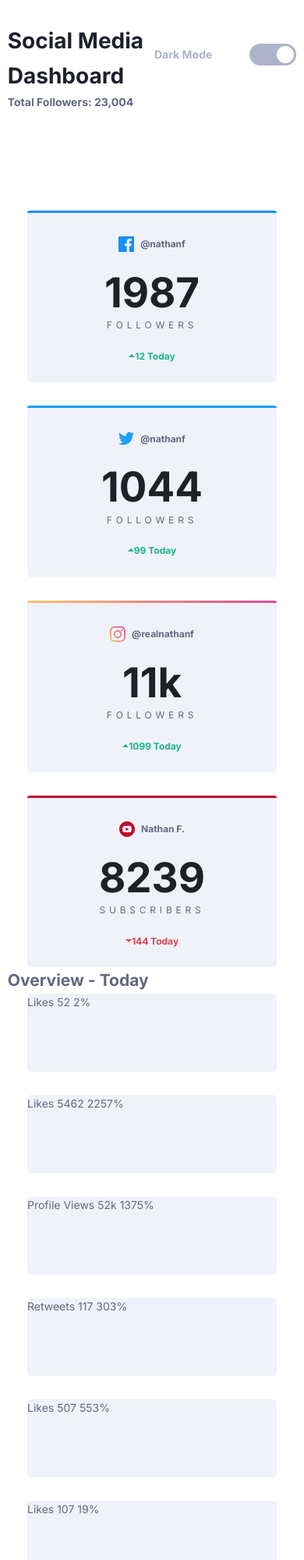
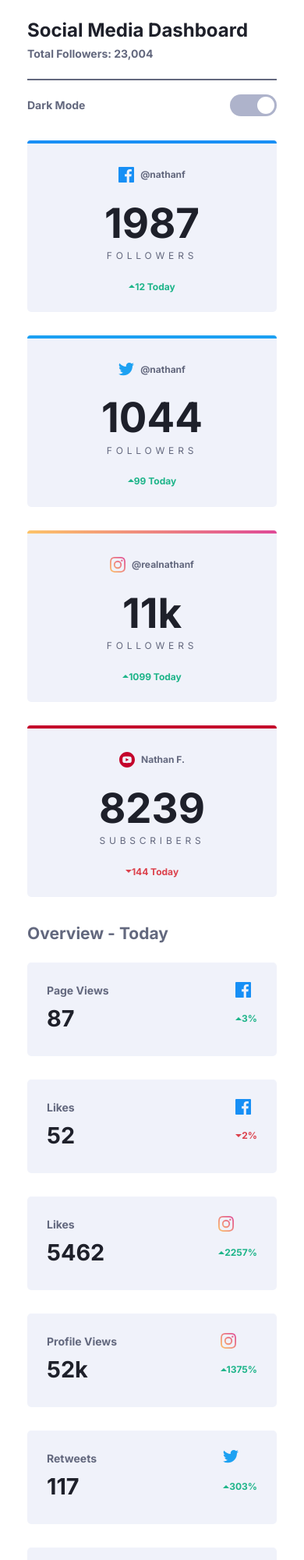
Before and after one commit to katarzynaFronc/Exercise7, a plain HTML site: page index.html in a window 390 px wide. Shown: the top 2000 px of the page at 78% size. Drawn offline with Linux system fonts and the light colour scheme; a script that the page names is missing.

Commit message:
styles of overview-today cards were added

```diff
--- a/index.html
+++ b/index.html
@@ -19,9 +19,10 @@
           <h1>Social Media Dashboard</h1>
           <p>Total Followers: 23,004</p>
         </div>
+        <hr class="smDashboard__mobile">
         <div class="theme-switch-wrapper">
           <p>Dark Mode</p>
-          <label class="theme-switch" for="checkbox">
+          <label id="theme-switch" class="active" for="checkbox">
             <input type="checkbox" id="checkbox" />
             <div class="slider round"></div>
           </label>
@@ -32,65 +33,130 @@
       <div class="followers__card facebook">
         <hr>
         <div class="followers--name">
-          <img src="./images/icon-facebook.svg">
+          <img src="./images/icon-facebook.svg" alt="">
           <p> @nathanf</p>
         </div>
         <h2>1987</h2>
-        <h4>Followers</h4>
+        <h5>Followers</h5>
         <div class="followers--today">
-          <img src="./images/icon-up.svg">
-          <p class="followers--up">12 Today</p>
+          <img src="./images/icon-up.svg" alt="">
+          <p class="up">12 Today</p>
         </div>
       </div>
       <div class="followers__card twitter">
         <hr>
         <div class="followers--name">
-          <img src="./images/icon-twitter.svg">
+          <img src="./images/icon-twitter.svg" alt="">
           <p>@nathanf</p>
         </div>
         <h2>1044</h2>
-        <h4>Followers</h4>
+        <h5>Followers</h5>
         <div class="followers--today">
-          <img src="./images/icon-up.svg">
-          <p class="followers--up">99 Today</p>
+          <img src="./images/icon-up.svg" alt="">
+          <p class="up">99 Today</p>
         </div>
       </div>
       <div class="followers__card instagram">
         <hr>
         <div class="followers--name">
-          <img src="./images/icon-instagram.svg">
+          <img src="./images/icon-instagram.svg" alt="">
          <p>@realnathanf</p>
         </div>
         <h2>11k</h2>
-        <h4>Followers</h4>
+        <h5>Followers</h5>
         <div class="followers--today">
-          <img src="./images/icon-up.svg">
-          <p class="followers--up">1099 Today</p>
+          <img src="./images/icon-up.svg" alt="">
+          <p class="up">1099 Today</p>
         </div>
       </div>
       <div class="followers__card youtube">
         <hr>
         <div class="followers--name">
-          <img src="./images/icon-youtube.svg">
+          <img src="./images/icon-youtube.svg" alt="">
           <p>Nathan F.</p>
         </div>
         <h2>8239</h2>
-        <h4>Subscribers</h4>
+        <h5>Subscribers</h5>
         <div class="followers--today">
-          <img src="./images/icon-down.svg">
-          <p class="followers--down">144 Today</p>
+          <img src="./images/icon-down.svg" alt="">
+          <p class="down">144 Today</p>
         </div>
       </div>
     </section>
     <h2 class="overview__title">Overview - Today</h2>
     <section class="overview">
-      <div class="overview__card facebook">Likes 52 2%</div>
-      <div class="overview__card instagram">Likes 5462 2257%</div>
-      <div class="overview__card instagram">Profile Views 52k 1375%</div>
-      <div class="overview__card twitter">Retweets 117 303%</div>
-      <div class="overview__card twitter">Likes 507 553%</div>
-      <div class="overview__card youtube">Likes 107 19%</div>
-      <div class="overview__card youtube">Total Views 1407 12%</div>
+      <div class="overview__card facebook">
+        <p>Page Views</p>
+        <img src="./images/icon-facebook.svg" alt="">
+        <h4>87</h4>
+        <div class="percent">
+          <img src="./images/icon-up.svg" alt="">
+          <p class="up">3%</p>
+        </div>
+      </div>
+      <div class="overview__card facebook">
+        <p>Likes</p>
+        <img src="./images/icon-facebook.svg" alt="">
+        <h4>52</h4>
+        <div class="percent">
+          <img src="./images/icon-down.svg" alt="">
+          <p class="down">2%</p>
+        </div>
+      </div>
+      <div class="overview__card instagram">
+        <p>Likes</p>
+        <img src="./images/icon-instagram.svg" alt="">
+        <h4>5462</h4>
+        <div class="percent">
+          <img src="./images/icon-up.svg" alt="">
+          <p class="up">2257%</p>
+        </div>
+      </div>
+      <div class="overview__card instagram">
+        <p>Profile Views</p>
+        <img src="./images/icon-instagram.svg" alt="">
+        <h4>52k</h4>
+        <div class="percent">
+          <img src="./images/icon-up.svg" alt="">
+          <p class="up">1375%</p>
+        </div>
+      </div>
+      <div class="overview__card twitter">
+        <p>Retweets</p>
+        <img src="./images/icon-twitter.svg" alt="">
+        <h4>117</h4>
+        <div class="percent">
+          <img src="./images/icon-up.svg" alt="">
+          <p class="up">303%</p>
+        </div>
+      </div>
+      <div class="overview__card twitter">
+        <p>Likes</p>
+        <img src="./images/icon-twitter.svg" alt="">
+        <h4>507</h4>
+        <div class="percent">
+          <img src="./images/icon-up.svg" alt="">
+          <p class="up">553%</p>
+        </div>
+      </div>
+      <div class="overview__card youtube">
+        <p>Likes</p>
+        <img src="./images/icon-youtube.svg" alt="">
+        <h4>107</h4>
+        <div class="percent">
+          <img src="./images/icon-down.svg" alt="">
+          <p class="down">19%</p>
+        </div>
+      </div>
+      <div class="overview__card youtube">
+        <p>Total Views</p>
+        <img src="./images/icon-youtube.svg" alt="">
+        <h4>1407</h4>
+        <div class="percent">
+          <img src="./images/icon-down.svg" alt="">
+          <p class="down">12%</p>
+        </div>
+      </div>
     </section>
 
     <div class="attribution">
--- a/styles.css
+++ b/styles.css
@@ -66,11 +66,14 @@ body {
   margin: auto;
 }
 
+.smDashboard__mobile {
+  display: none;
+}
+
 .smDashboard__content {
   display: flex;
   justify-content: space-between;
   max-width: 1100px;
-  height: 80px;
   margin-top: 30px;
 }
 
@@ -106,7 +109,7 @@ body {
 
 .followers__card hr {
   margin: 0;
-  height: 3px;
+  height: 4px;
   border: none;
   border-radius: 5px 5px 0 0;
 }
@@ -147,7 +150,7 @@ body {
   margin: 0;
 }
 
-.followers__card h4 {
+.followers__card h5 {
   text-align: center;
   font-size: 0.75rem;
   font-weight: 300;
@@ -168,14 +171,16 @@ body {
   margin-top: 20px;
 }
 
-.followers--up {
+.up {
   color: var(--color--primary-LimeGreen);
   font-weight: 700;
+  font-size: 0.75rem;
 }
 
-.followers--down {
+.down {
   color: var(--color--primary-BrightRed);
   font-weight: 700;
+  font-size: 0.75rem;
 }
 
 .overview__title {
@@ -194,21 +199,48 @@ body {
 }
 
 .overview__card {
-  height: 100px;
+  display: grid;
+  grid-template-columns: 1fr auto;
+  grid-template-rows: 1fr auto;
+  /* align-items: flex-end; */
+
+  padding: 25px;
+  height: 120px;
   background-color: var(--card-bg-color);
   border-radius: 5px;
 }
 
+.percent {
+  display: flex;
+  justify-content: center;
+  align-items: center;
+  margin: 0;
+}
+
+.overview__card p {
+  margin: 0;
+  font-weight: 700;
+}
+
+.overview__card h4 {
+  color: var(--text-color-VDB);
+  font-size: 1.8rem;
+  margin: 0;
+}
+
+.overview__card img {
+}
+
 /*-------------swith----------*/
 
-.theme-switch {
+#theme-switch {
   display: inline-block;
   position: relative;
   height: 28px;
   width: 60px;
 }
 
-.theme-switch input {
+#theme-switch input {
   display: none;
 }
 
@@ -258,12 +290,15 @@ body {
 }
 
 input:checked + .slider {
-  /*----*/
   background: linear-gradient(60deg, var(--color--toggle-DarkTheme-LinearGradient1), var(--color--toggle-DarkTheme-LinearGradient2));
 }
 
 input:checked + .slider:before {
   transform: translateX(-32px);
+}
+
+.slider:is(:hover, :focus) {
+  background: linear-gradient(60deg, var(--color--toggle-DarkTheme-LinearGradient1), var(--color--toggle-DarkTheme-LinearGradient2));
 }
 
 /*-----------------------------*/
@@ -280,18 +315,33 @@ input:checked + .slider:before {
 
 /*-----------------------------*/
 
+/*-------------media-----------*/
+
 @media screen and (max-width: 545px) {
   .background {
     display: none;
   }
 
-  .smDashboard--content {
+  .smDashboard__content {
     display: flex;
     justify-content: center;
-    flex-wrap: wrap;
     max-width: 375px;
-    height: 80px;
     margin: auto;
+    margin-top: 20px;
+    flex-direction: column;
+  }
+
+  .smDashboard--title h1 {
+    font-size: 1.5rem;
+  }
+
+  .smDashboard__content hr {
+    display: block;
+    margin-top: 20px;
+    border: 0;
+    height: 1.8px;
+    background-color: var(--text-color);
+    width: 100%;
   }
 
   .theme-switch-wrapper {
@@ -301,10 +351,17 @@ input:checked + .slider:before {
     margin: auto;
     width: 320px;
   }
+
+  .theme-switch-wrapper p {
+    margin-right: 10px;
+    font-weight: 700;
+    color: var(--text-color);
+  }
+
   .followers {
     display: grid;
     grid-template-columns: 320px;
-    margin-top: 160px;
+    margin-top: 20px;
   }
 
   .overview {
@@ -312,8 +369,54 @@ input:checked + .slider:before {
     grid-template-columns: 320px;
   }
 
-  .overview--title {
+  .overview__title {
     width: 320px;
     margin: auto;
+    margin-top: 30px;
+    margin-bottom: 20px;
   }
 }
+
+/*-----------mode-------------*/
+
+@media (prefers-color-scheme: dark) {
+  :root {
+    --tbg-pattern-color: hsl(232, 19%, 15%);
+    --text-color: #fff;
+    --bg-color-VDB: hsl(230, 17%, 14%);
+    --bg-color: linear-gradient(180deg, #191926 30%, #10101a 0);
+    --card-bg-color: hsl(228, 28%, 20%);
+    --card-bg-color-active: hsl(227, 29%, 32%);
+  }
+}
+
+[data-theme="dark"] {
+  --tbg-pattern-color: hsl(232, 19%, 15%);
+  --text-color: #fff;
+  --bg-color-VDB: hsl(230, 17%, 14%);
+  --bg-color: linear-gradient(180deg, #191926 30%, #10101a 0);
+  --card-bg-color: hsl(228, 28%, 20%);
+  --card-bg-color-active: hsl(227, 29%, 32%);
+}
+
+@media (prefers-color-scheme: light) {
+  :root {
+    --tbg-pattern-color: hsl(225, 100%, 98%);
+    --text-color: hsl(228, 12%, 44%);
+    --text-color-VDB: hsl(230, 17%, 14%);
+    --bg-color: #fff;
+    --card-bg-color: hsl(227, 47%, 96%);
+    --card-bg-color-active: hsl(226, 37%, 88%);
+  }
+}
+
+[data-theme="light"] {
+  --tbg-pattern-color: hsl(225, 100%, 98%);
+  --text-color: hsl(228, 12%, 44%);
+  --text-color-VDB: hsl(230, 17%, 14%);
+  --bg-color: #fff;
+  --card-bg-color: hsl(227, 47%, 96%);
+  --card-bg-color-active: hsl(226, 37%, 88%);
+}
+
+/*-----------------------------*/
```
